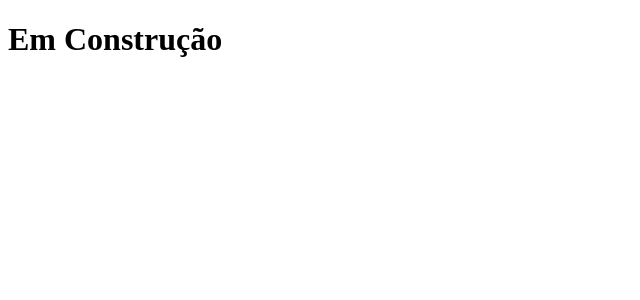
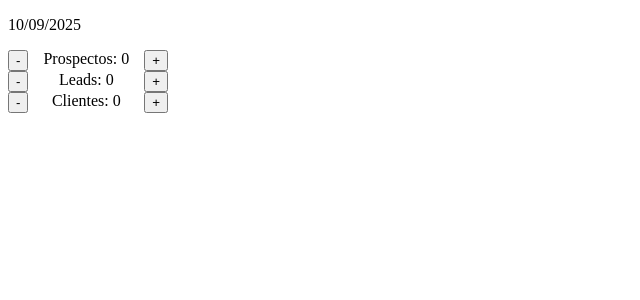
Before and after one commit to matheushnascimento/prospectaai, a Next.js app: page / in a window 1280 px wide. Shown: the top 300 px of the page, without its empty margins (0-640 px from the left). Built offline with nearby package versions, Linux system fonts and the light colour scheme.

Commit message:
feat: create `TallyCounter` component

```diff
--- /dev/null
+++ b/components/TallyCounter.jsx
@@ -0,0 +1,36 @@
+import { useState } from "react";
+
+export default function TallyCounter({ updateValue, title }) {
+  const [count, setCount] = useState(0);
+
+  const handleClick = {
+    incrementCount: () => {
+      const newCount = count + 1;
+      setCount(newCount);
+      updateValue(count + 1);
+    },
+    decrementCount: () => {
+      if (count == 0) return;
+      const newCount = count - 1;
+      setCount(newCount);
+      updateValue(count - 1);
+    },
+  };
+
+  return (
+    <div
+      style={{
+        width: "10rem",
+        maxWidth: "50%",
+        display: "flex",
+        justifyContent: "space-between",
+      }}
+    >
+      <button onClick={handleClick.decrementCount}>-</button>
+      <span htmlFor={title}>
+        {title}: {count}
+      </span>
+      <button onClick={handleClick.incrementCount}>+</button>
+    </div>
+  );
+}
--- a/pages/index.js
+++ b/pages/index.js
@@ -1,3 +1,47 @@
+import TallyCounter from "@/components/TallyCounter";
+import { useState } from "react";
 export default function Home() {
-  return <h1>Em Construção</h1>;
+  const [prospects, setProspects] = useState(0);
+  const [leads, setLeads] = useState(0);
+  const [customers, setCustomers] = useState(0);
+
+  const date = getDate();
+
+  const updateMetric = {
+    updateProspects: () => {
+      setProspects(prevValue => prevValue + 1);
+    },
+    updateLeads: () => {
+      setLeads(prevValue => prevValue + 1);
+    },
+    updateCustomers: () => {
+      setCustomers(prevValue => prevValue + 1);
+    },
+  };
+
+  function getDate() {
+    const date = new Date();
+    const day = date.getDate().toString().padStart(2, "0");
+    const month = (date.getMonth() + 1).toString().padStart(2, "0");
+    const year = date.getFullYear();
+    return `${day}/${month}/${year}`;
+  }
+
+  return (
+    <div>
+      <p>{date}</p>
+      <TallyCounter
+        updateValue={newValue => updateMetric.updateProspects(newValue)}
+        title="Prospectos"
+      />
+      <TallyCounter
+        updateValue={newValue => updateMetric.updateLeads(newValue)}
+        title="Leads"
+      />
+      <TallyCounter
+        updateValue={newValue => updateMetric.updateCustomers(newValue)}
+        title="Clientes"
+      />
+    </div>
+  );
 }
```
Also changed, not shown: jsconfig.json (added, +8 -0 lines).
